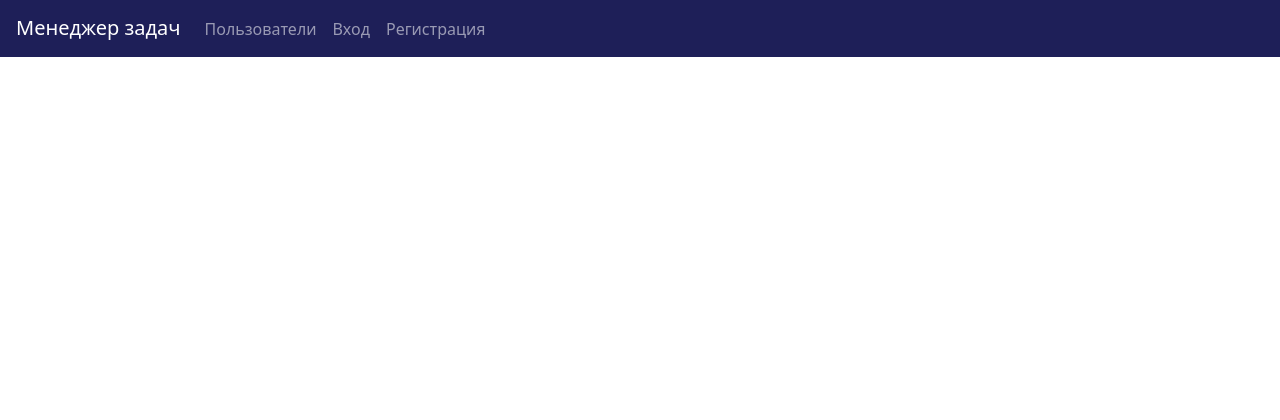
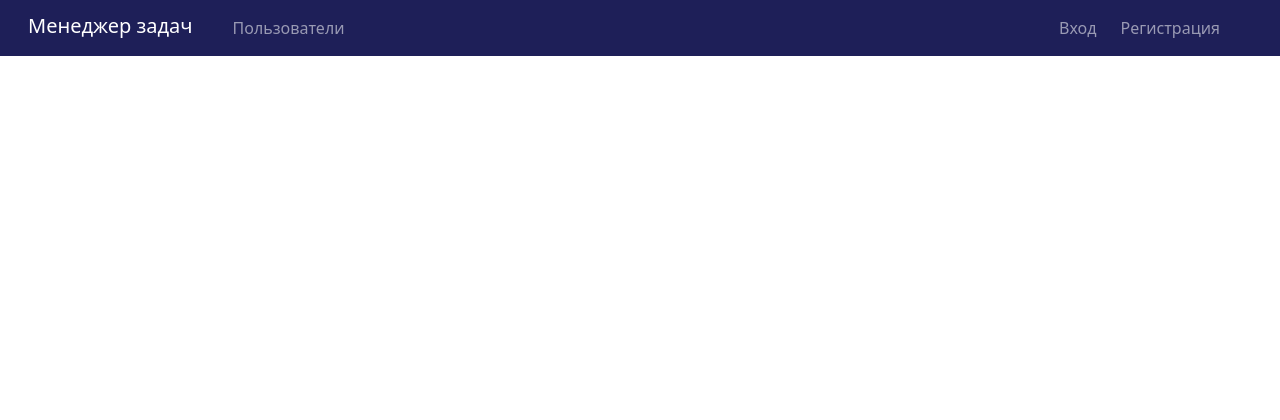
Before and after one commit to lt3-me/python-project-52, a Django app: template task_manager/templates/base.html in a window 1280 px wide. Shown: the top 420 px of the page. Run offline with Django 5.2, Linux system fonts and the light colour scheme; the template is opened without the code that fills it, so the values that code supplies are empty.

Commit message:
Fix navbar

```diff
--- a/task_manager/templates/base.html
+++ b/task_manager/templates/base.html
@@ -9,19 +9,22 @@
 </head>
 
 <body class="d-flex flex-column min-vh-100">
-  <nav class="navbar navbar-expand-lg navbar-dark px-3" style="display: flex; align-items: baseline; background-color: #1e1f58;">
-    <a class="navbar-brand" href="/">Менеджер задач</a>
+  <nav class="navbar navbar-expand-lg navbar-dark px-3" style="background-color: #1e1f58;">
+    <div class="container-fluid">
+      <div class="navbar-header mb-1">
+        <a class="navbar-brand" href="/">Менеджер задач</a>
+      </div>
     <button class="navbar-toggler px-3" data-bs-toggle="collapse" data-bs-target="#navbarToggleExternalContent">
       <span class="navbar-toggler-icon"></span>
     </button>
-    <div class="collapse navbar-collapse" id="navbarToggleExternalContent">
-      <ul class="navbar-nav mr-auto">
+    <div class="collapse navbar-collapse ps-3 pe-4" id="navbarToggleExternalContent">
+      <ul class="navbar-nav me-auto">
         <li class="nav-item">
           <a class="nav-link" href="/users/">Пользователи</a>
         </li>
       </ul>
-      <ul class="navbar-nav">
-        <li class="nav-item">
+      <ul class="navbar-nav ms-auto">
+        <li class="nav-item pe-2">
           <a class="nav-link" href="/login/">Вход</a>
         </li>
         <li class="nav-item">
@@ -29,6 +32,7 @@
         </li>
       </ul>
     </div>
+  </div>
   </nav>
   <div class="container wrapper flex-grow-1">
     {% block content %}{% endblock %}
```
